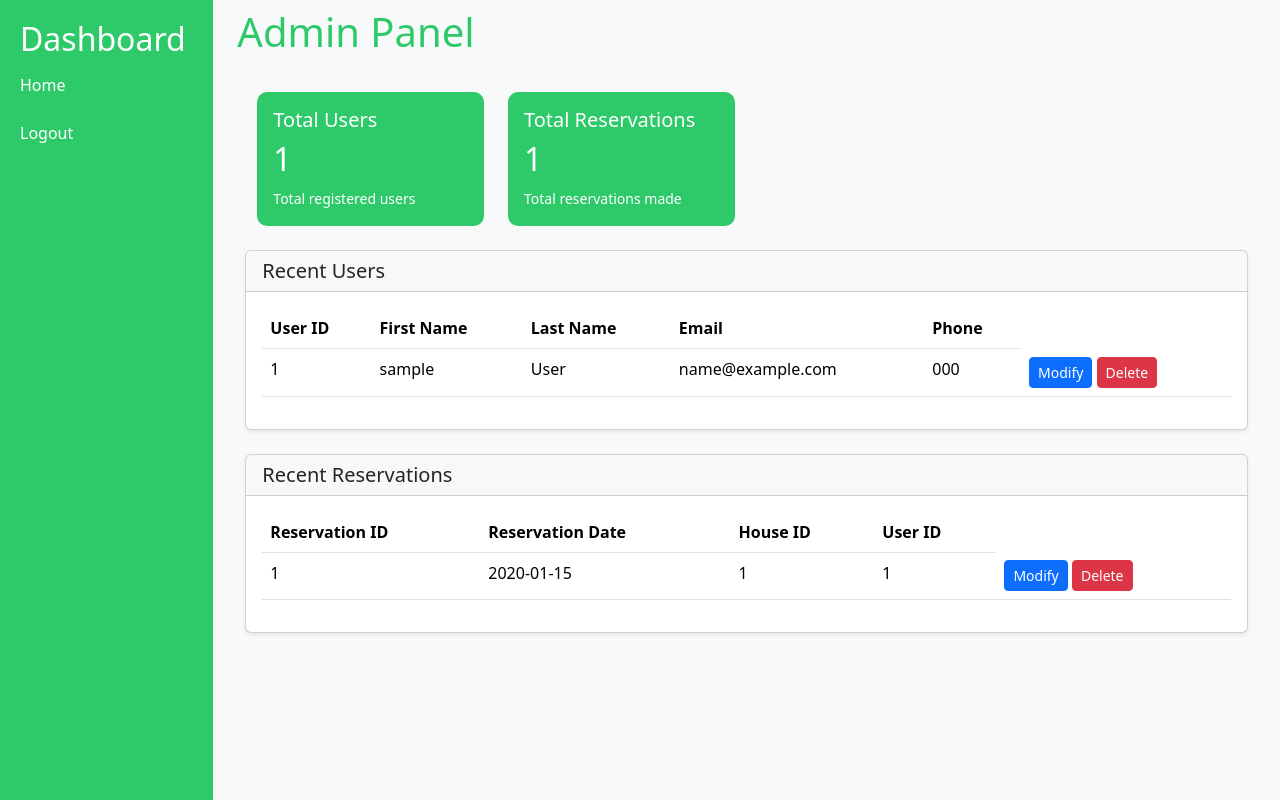
After one commit to Mohammed-Rifaii/luxestay, a PHP site: page /dashboard.php in a window 1280 px wide. The commit adds this page. Run offline with PHP 8.4, Linux system fonts and the light colour scheme; tables that the repository leaves empty hold one stand-in row (values such as "Sample post").

Commit message:
Updated Admin Page
Updated Admin Page

```diff
--- /dev/null
+++ b/dashboard.php
@@ -0,0 +1,202 @@
+<?php
+session_start();
+
+?>
+
+
+<!DOCTYPE html>
+<html lang="en">
+<head>
+  <meta charset="UTF-8">
+  <meta name="viewport" content="width=device-width, initial-scale=1.0">
+  <title>Admin Dashboard</title>
+  <!-- Bootstrap CSS -->
+  <link href="https://cdn.jsdelivr.net/npm/bootstrap@5.3.0-alpha1/dist/css/bootstrap.min.css" rel="stylesheet">
+  <!-- Custom CSS -->
+  <style>
+    body {
+      background-color: #f8f9fa;
+    }
+    .sidebar {
+      height: 100vh;
+      background-color: #2eca6a;
+      color: #fff;
+      padding: 20px;
+    }
+    .sidebar a {
+      color: #fff;
+      text-decoration: none;
+      display: block;
+      padding: 10px 0;
+    }
+    .sidebar a:hover {
+      background-color: white;
+      color: #2eca6a;
+    }
+    .main-content {
+      padding: 20px;
+    }
+    .stats-card {
+      transition: transform 0.3s;
+      border: none;
+      border-radius: 10px;
+    }
+    .stats-card:hover {
+      transform: translateY(-5px);
+    }
+  </style>
+</head>
+<body>
+  <div class="container-fluid">
+    <div class="row">
+      <!-- Sidebar -->
+      <div class="col-md-2 sidebar">
+        <h2>Dashboard</h2>
+        <ul class="nav flex-column">
+          <li><a href="index.php"><h6>Home</h6></a></li>
+          <li><a href="login.php"><h6>Logout</h6></a></li>
+        </ul>
+      </div>
+
+      <!-- Main Content -->
+      <div class="col-md-10">
+        <nav class="navbar navbar-expand-lg navbar-light bg-light">
+          <div class="container-fluid">
+            <h1 style="color: #2eca6a;">Admin Panel</h1></a>
+            <button class="navbar-toggler" type="button" data-bs-toggle="collapse" data-bs-target="#navbarNav">
+              <span class="navbar-toggler-icon"></span>
+            </button>
+            <div class="collapse navbar-collapse" id="navbarNav">
+
+            </div>
+          </div>
+        </nav>
+
+        <!-- Main Content Area -->
+        <div class="main-content">
+         <?php
+         include 'db_connect.php';
+         $user_query = "SELECT COUNT(user_id) AS total_users FROM users";
+         $user_result = mysqli_query($conn, $user_query);
+         $total_users = ($user_result && mysqli_num_rows($user_result) > 0) ? mysqli_fetch_assoc($user_result)['total_users'] : 0;
+
+         $reservation_query = "SELECT COUNT(reservation_id) AS total_reservations FROM reservations";
+         $reservation_result = mysqli_query($conn, $reservation_query);
+         $total_reservations = ($reservation_result && mysqli_num_rows($reservation_result) > 0) ? mysqli_fetch_assoc($reservation_result)['total_reservations'] : 0;
+         ?>
+
+<div class="container-fluid">
+  <div class="row g-4 mb-4">
+    <div class="col-12 col-sm-6 col-xl-3">
+      <div style="background-color: #2eca6a !important;" class="card stats-card bg-dark text-white">
+        <div class="card-body">
+          <h5><i class="fas fa-users"></i> Total Users</h5>
+          <h2><?php echo $total_users; ?></h2>
+          <span class="small">Total registered users</span>
+        </div>
+      </div>
+    </div>
+
+    <div class="col-12 col-sm-6 col-xl-3">
+      <div style="background-color: #2eca6a !important;" class="card stats-card bg-dark text-white">
+        <div class="card-body">
+          <h5><i class="fas fa-calendar-check"></i> Total Reservations</h5>
+          <h2><?php echo $total_reservations; ?></h2>
+          <span class="small">Total reservations made</span>
+        </div>
+      </div>
+    </div>
+  </div>
+</div>
+
+
+           <!-- Recent Users Table -->
+           <div class="row mt-4">
+             <div class="col-12">
+               <div class="card shadow-sm">
+                 <div class="card-header">
+                   <h5 class="mb-0">Recent Users</h5>
+                 </div>
+                 <div class="card-body">
+                   <table class="table table-hover">
+                     <thead>
+                       <tr>
+                         <th>User ID</th>
+                         <th>First Name</th>
+                         <th>Last Name</th>
+                         <th>Email</th>
+                         <th>Phone</th>
+                       </tr>
+                     </thead>
+                     <tbody>
+                       <?php
+                       $query = "SELECT user_id, user_name, user_lastName, user_email, user_phone FROM users ORDER BY user_id DESC";
+                       $result = mysqli_query($conn, $query);
+                       while ($row = mysqli_fetch_assoc($result)) {
+                         echo "<tr>";
+                         echo "<td>" . htmlspecialchars($row['user_id']) . "</td>";
+                         echo "<td>" . htmlspecialchars($row['user_name']) . "</td>";
+                         echo "<td>" . htmlspecialchars($row['user_lastName']) . "</td>";
+                         echo "<td>" . htmlspecialchars($row['user_email']) . "</td>";
+                         echo "<td>" . htmlspecialchars($row['user_phone']) . "</td>";
+                         echo "<td>
+                           <a href='modify_user.php?user_id=".$row['user_id']."' class='btn btn-primary btn-sm'>Modify</a>
+                           <a href='delete_user.php?user_id=".$row['user_id']."' class='btn btn-danger btn-sm' onclick='return confirm(\"Are you sure?\")'>Delete</a>
+                         </td>";
+                         echo "</tr>";
+                       }
+                       ?>
+                     </tbody>
+                   </table>
+                 </div>
+               </div>
+             </div>
+           </div>
+
+           <!-- Recent Reservations Table -->
+           <div class="row mt-4">
+             <div class="col-12">
+               <div class="card shadow-sm">
+                 <div class="card-header">
+                   <h5 class="mb-0">Recent Reservations</h5>
+                 </div>
+                 <div class="card-body">
+                   <table class="table table-hover">
+                     <thead>
+                       <tr>
+                         <th>Reservation ID</th>
+                         <th>Reservation Date</th>
+                         <th>House ID</th>
+                         <th>User ID</th>
+                       </tr>
+                     </thead>
+                     <tbody>
+                       <?php
+                       $query = "SELECT reservation_id, reservation_date, house_id, user_id FROM reservations ORDER BY reservation_date DESC";
+                       $result = mysqli_query($conn, $query);
+                       while ($row2 = mysqli_fetch_assoc($result)) {
+                         echo "<tr>";
+                         echo "<td>" . htmlspecialchars($row2['reservation_id']) . "</td>";
+                         echo "<td>" . htmlspecialchars($row2['reservation_date']) . "</td>";
+                         echo "<td>" . htmlspecialchars($row2['house_id']) . "</td>";
+                         echo "<td>" . htmlspecialchars($row2['user_id']) . "</td>";
+                         echo "<td>
+                           <a href='modify_reservation.php?reservation_id=" . $row2['reservation_id'] . "' class='btn btn-primary btn-sm'>Modify</a>
+                           <a href='delete_reservation.php?reservation_id=" . $row2['reservation_id'] . "' class='btn btn-danger btn-sm' onclick='return confirm(\"Are you sure?\")'>Delete</a>
+                         </td>";
+                         echo "</tr>";
+                       }
+                       ?>
+                     </tbody>
+                   </table>
+                 </div>
+               </div>
+             </div>
+           </div>
+         </div>
+        </div>
+      </div>
+    </div>
+  </div>
+</body>
+</html>
--- a/db_connect.php
+++ b/db_connect.php
@@ -1,5 +1,4 @@
 <?php
-
 
     $db_server="localhost";
     $user="root";
@@ -8,7 +7,7 @@
     try{$conn=mysqli_connect($db_server,$user,$pass,$db_name);
         ;}
     catch(mysqli_sql_exception){
-        echo " Establishing a DataBase Connection";
+        echo "Error Establishing a DataBase Connection";
 
     }
 
--- a/header.html
+++ b/header.html
@@ -8,6 +8,7 @@
 
       <nav id="navmenu" class="navmenu">
         <ul>
+
           <li><a href="index.php">Home</a></li>
           <li><a href="properties.php">Properties</a></li>
           <li><a href="agents.php">Agents</a></li>
--- a/index.php
+++ b/index.php
@@ -48,7 +48,6 @@ $user_id = $_SESSION['user_id'];
  <?php
       include("header.html");
   ?>
-
   <main class="main">
 
 
--- a/logout.php
+++ b/logout.php
@@ -1,5 +1,5 @@
 <?php
 session_start();
 session_destroy();
-header("Location: login.php");
+header("Location: /luxestay/login.php");
 ?>
```
Also changed, not shown: delete_reservation.php (added, +21 -0 lines), delete_user.php (added, +16 -0 lines), login.php (+5 -22 lines), modify_reservation.php (added, +37 -0 lines), modify_user.php (added, +50 -0 lines), 1 other file.
